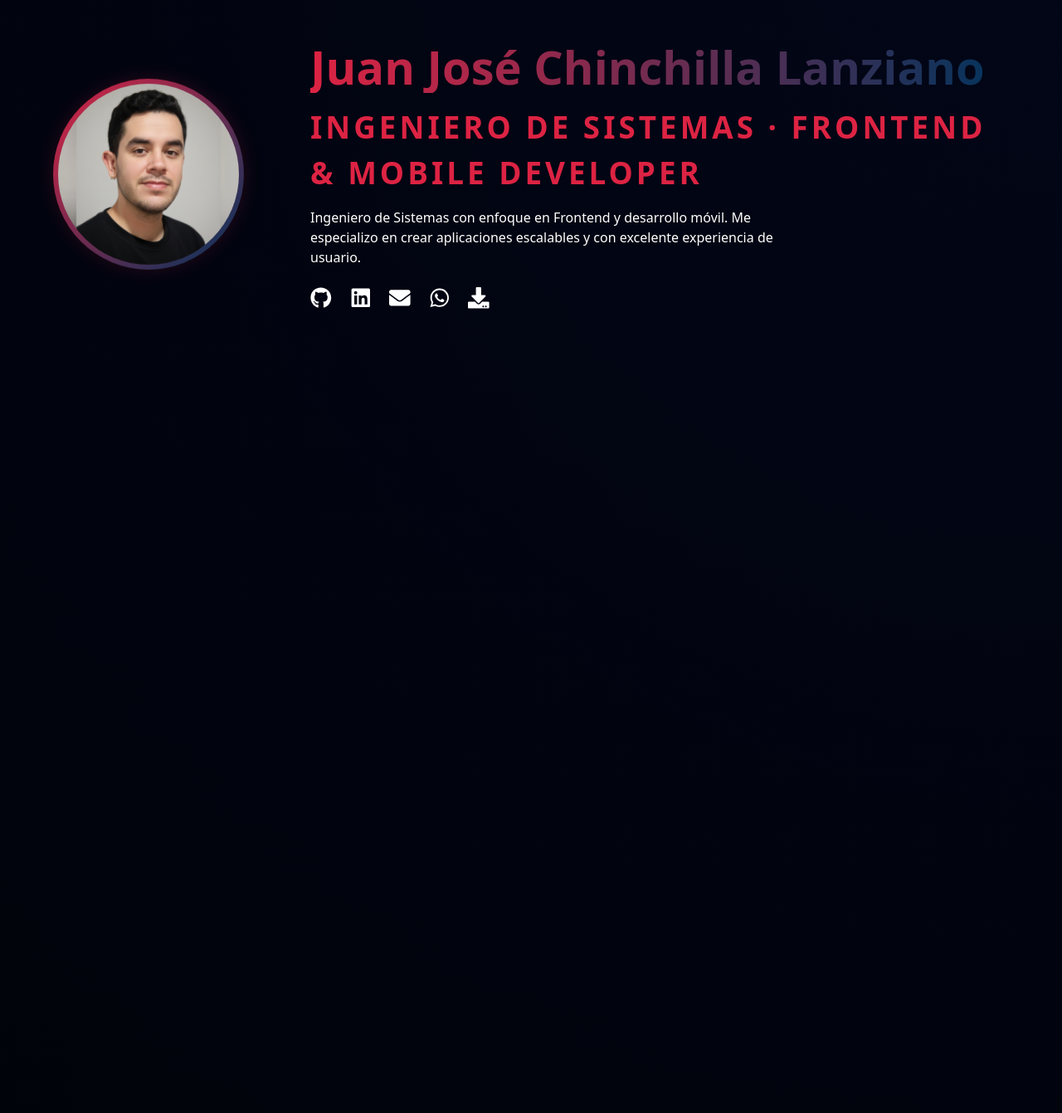
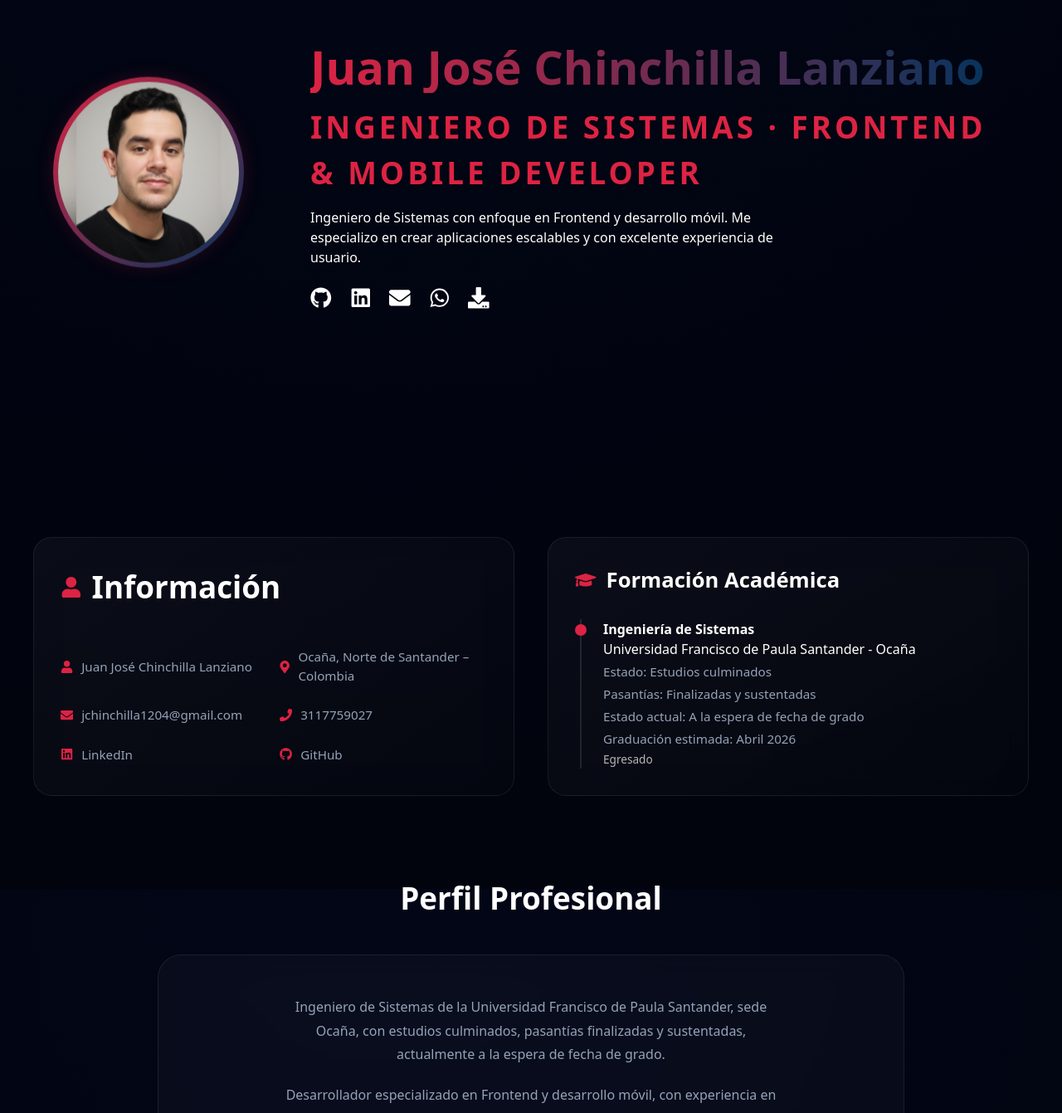
Before and after one commit to jjchinchillal/portafolio-ts, a React (Vite) app: page / in a window 1280 px wide. Shown: the part 129-1470 px from the top of the page at 83% size. Built offline with nearby package versions, Linux system fonts and the light colour scheme.

Commit message:
Ajuste Animacion

```diff
--- a/src/styles/animations.css
+++ b/src/styles/animations.css
@@ -1,30 +1,36 @@
-/* ===== REVEAL OPTIMIZADO ===== */
+/*REVEAL BASE*/
 .reveal {
   opacity: 0;
-  transform: translate3d(0, 20px, 0);
-  transition: opacity 0.6s ease-out, transform 0.6s ease-out;
-  will-change: opacity, transform;
+  transform: translateY(24px);
+  transition: opacity 0.7s ease, transform 0.7s ease;
 }
 
 /* cuando entra en viewport */
-.reveal.is-visible {
+.reveal.reveal-active {
   opacity: 1;
-  transform: translate3d(0, 0, 0);
+  transform: translateY(0);
 }
 
-/* ===== HERO FLOAT (solo usar en 1 elemento) ===== */
+
+/* micro animación (solo en el hero) */
 @keyframes floatY {
-  0% { transform: translate3d(0, 0, 0); }
-  50% { transform: translate3d(0, -6px, 0); }
-  100% { transform: translate3d(0, 0, 0); }
+  0% { transform: translateY(0); }
+  50% { transform: translateY(-6px); }
+  100% { transform: translateY(0); }
 }
 
 .float-y {
-  animation: floatY 6s ease-in-out infinite;
-  will-change: transform;
+  animation: floatY 4s ease-in-out infinite;
 }
 
-/* ===== ACCESIBILIDAD ===== */
+@keyframes bgShift {
+  0% { background-position: 0% 50%; }
+  50% { background-position: 100% 50%; }
+  100% { background-position: 0% 50%; }
+}
+
+
+/* accesibilidad */
 @media (prefers-reduced-motion: reduce) {
   .reveal {
     opacity: 1;
```
